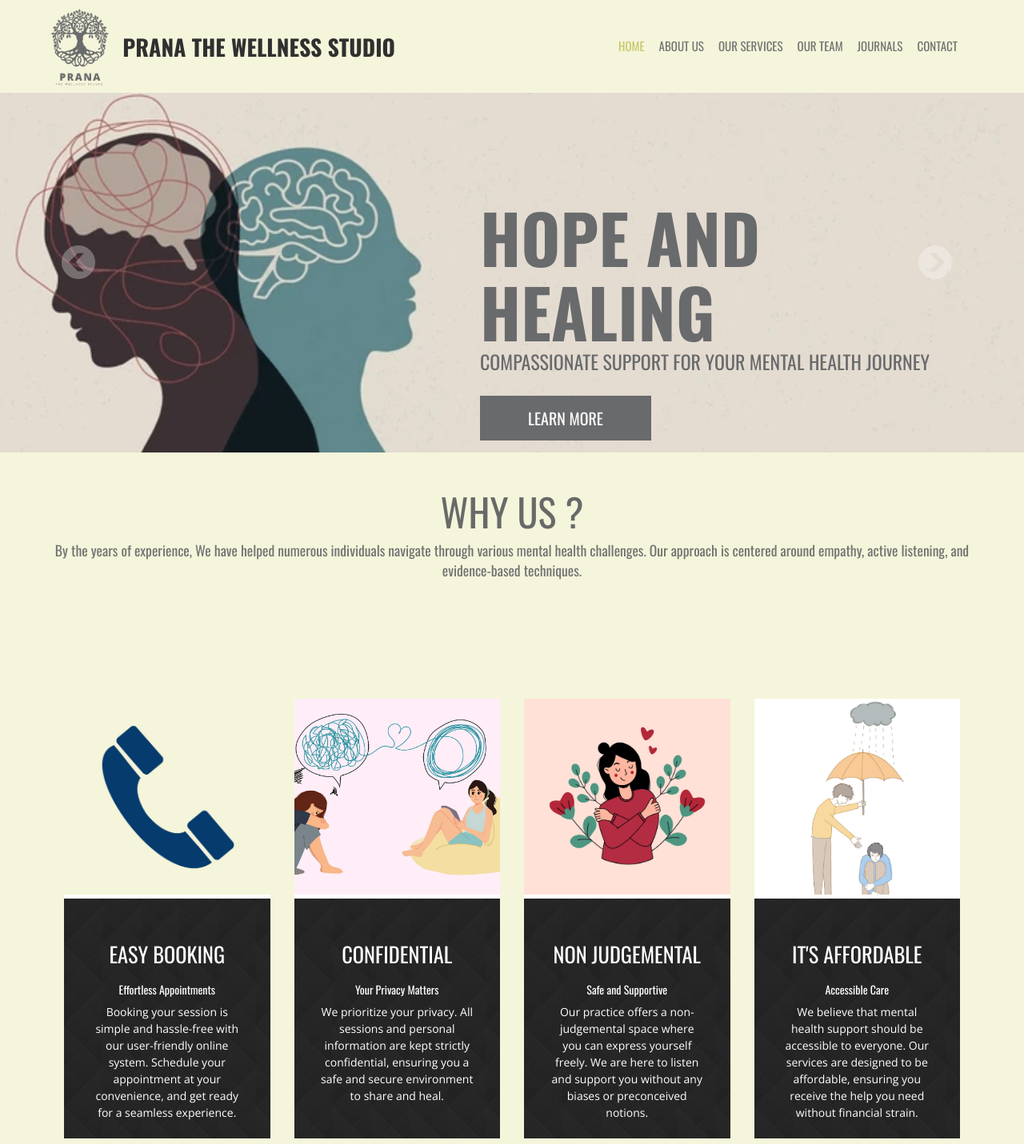
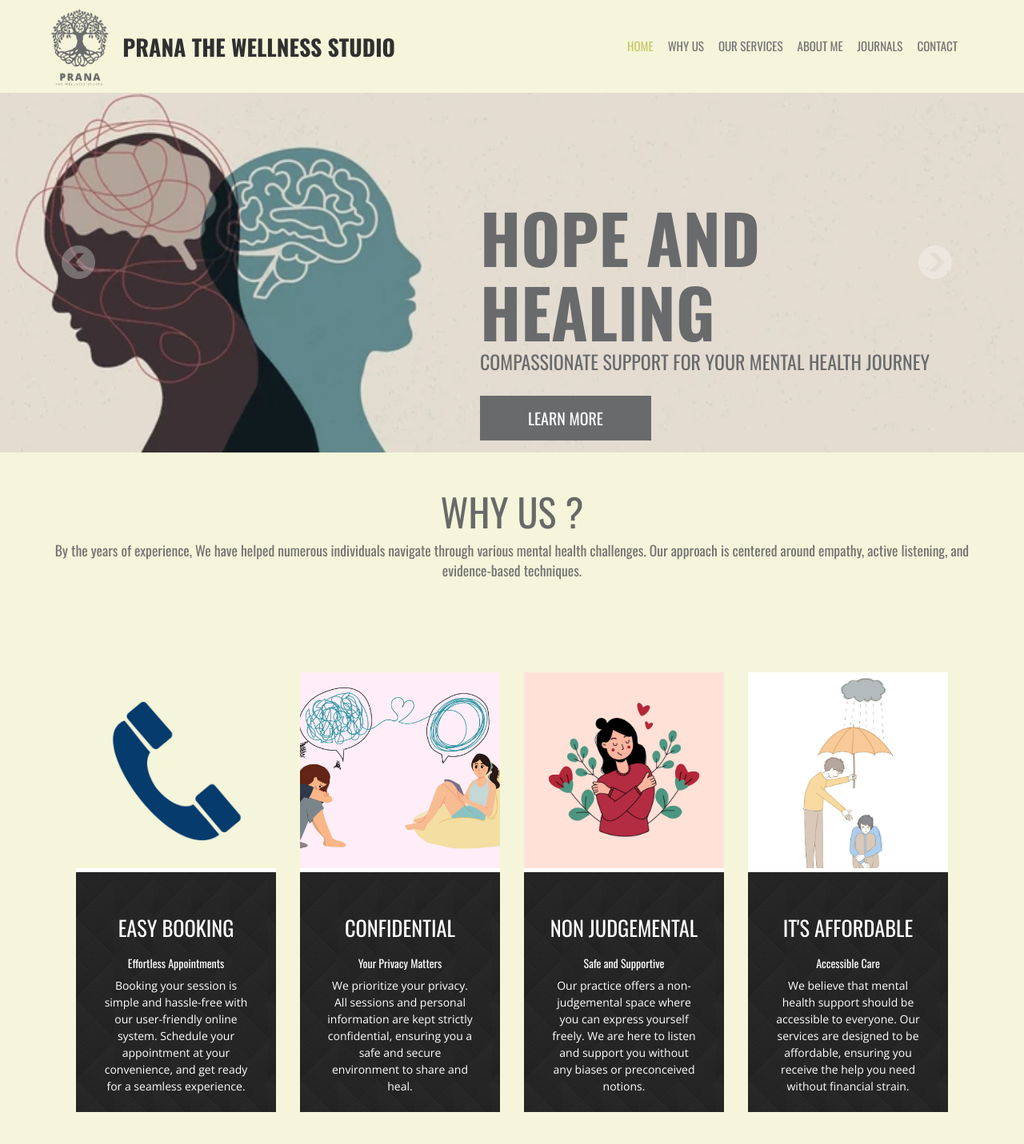
Before and after one commit to PranaThewellnessStudio/PranaTheWellnessStudio, a plain HTML site: page index.html in a window 1280 px wide. Shown: the top 1431 px of the page at 80% size. Drawn offline with nearby package versions, Linux system fonts and the light colour scheme.

Commit message:
ui Editings

```diff
--- a/css/style.css
+++ b/css/style.css
@@ -439,12 +439,11 @@ div.slide-text-info {
 }
 /*---- about-grid ----*/
 .about-grids{
-	padding:3em 0;
+	padding:15px;
 }
 
 .about-grid{
 	background:url(../images/top-grid-info-bg-bl.png);
-	/* background:url(../images/top-grid-info-bg-b.png); */
 	transition:0.5s all;
 	-webkit-transition:0.5s all;
 	-moz-transition:0.5s all;
@@ -460,9 +459,6 @@ div.slide-text-info {
 	-o-transition:0.5s all;
 	-ms-transition:0.5s all;
 }
-/* .n-about-grid:hover{
-	background:url(../images/top-grid-info-bg-b.png);
-} */
 .about-grid:hover span{
 	background-position: 0px -79px;
 }
@@ -929,6 +925,7 @@ div.slide-text-info {
 		margin-top: 2em;
 		margin-left: -2em;
 	}
+
 	.about-grid span {
 		top: 420px;
 		left: 45%;
--- a/index.html
+++ b/index.html
@@ -1,7 +1,7 @@
 <!DOCTYPE HTML>
 <html>
 	<head>
-		<title>Doctor Website Template | Home :: w3layouts</title>
+		<title>Prana The Wellness studio | Home</title>
 		<link href="css/bootstrap.css" rel='stylesheet' type='text/css' />
 		<script src="js/jquery.min.js"></script>
 		<link href="css/style.css" rel='stylesheet' type='text/css' />
@@ -52,9 +52,9 @@
 						 <nav class="top-nav">
 							<ul class="top-nav">
 								<li class="active"><a href="#home" class="scroll">Home </a></li>
-								<li><a href="#about" class="scroll">About us</a></li>
+								<li><a href="#about" class="scroll">Why us</a></li>
 								<li><a href="#services" class="scroll">our services</a></li>
-								<li><a href="#team" class="scroll">our team</a></li>
+								<li><a href="#team" class="scroll">About me</a></li>
 								<li><a href="#team" class="scroll">Journals</a></li>
 								<li><a href="#contact" class="scroll">Contact</a></li>
 								<!-- <li><a href="#contact" class="scroll">FAQs</a></li> -->
@@ -238,7 +238,6 @@
 			<!---- contact ---->
 			<div id="contact" class="contact">
 				<div class="map">
-					<iframe src="https://www.google.com/maps/embed?pb=!1m18!1m12!1m3!1d1600186.2619317076!2d-102.69625001610805!3d38.43306521805143!2m3!1f0!2f0!3f0!3m2!1i1024!2i768!4f13.1!3m3!1m2!1s0x54eab584e432360b%3A0x1c3bb99243deb742!2sUnited+States!5e0!3m2!1sen!2sin!4v1404490159176" > </iframe>
 					<div class="contact-info">
 						<div class="container">
 						<!---- contact-grids ---->
```
